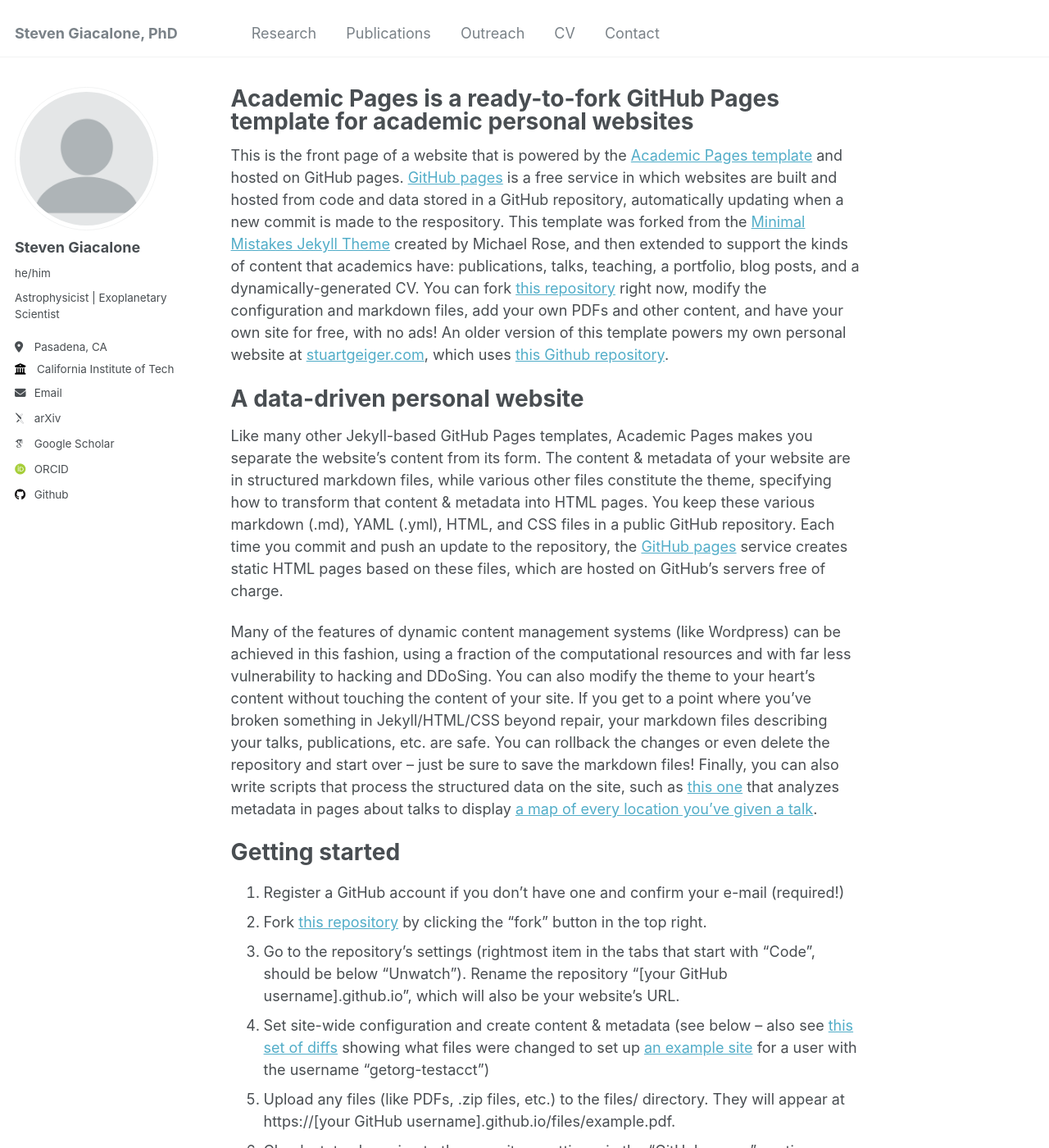
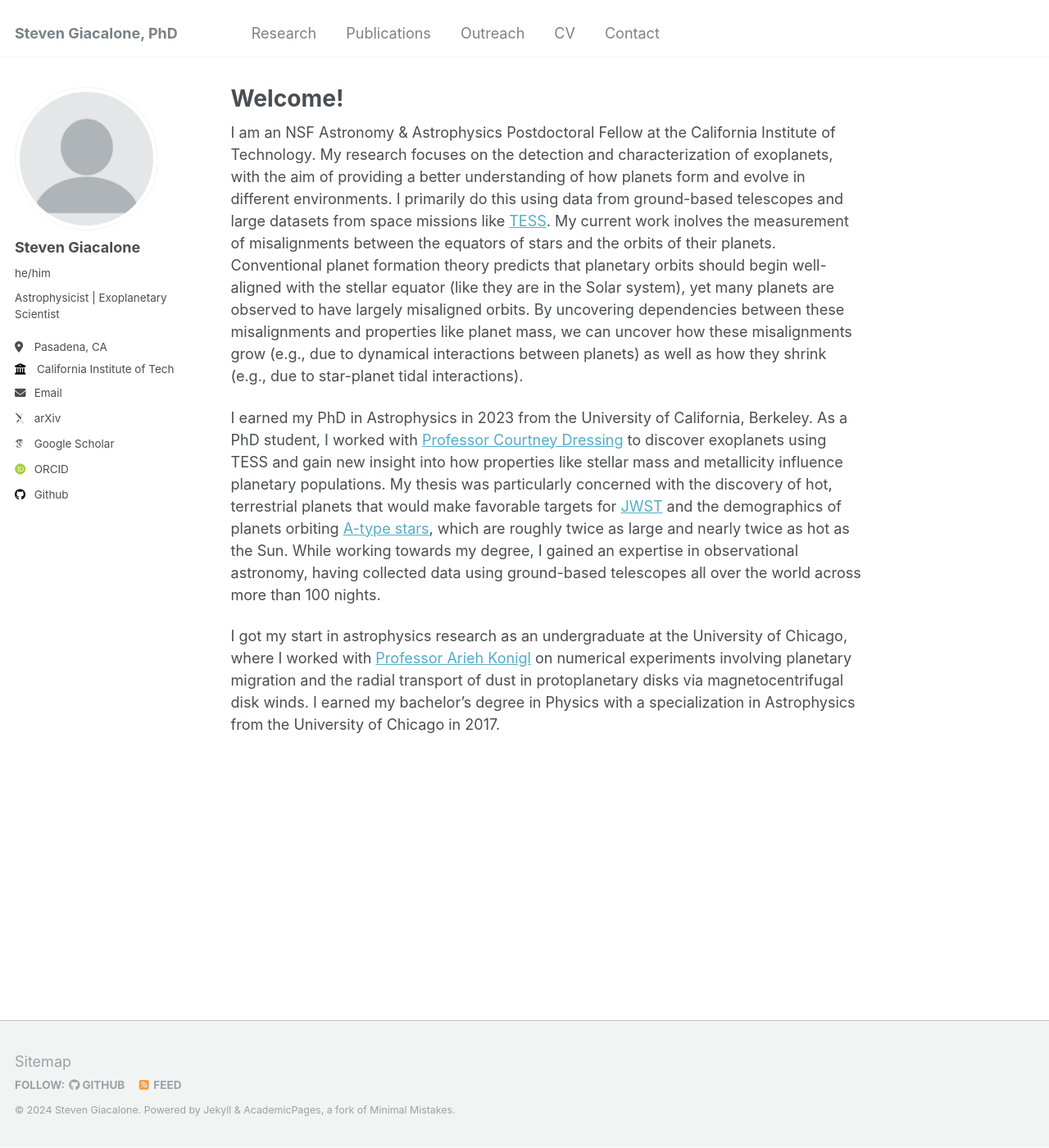
Before and after one commit to stevengiacalone/stevengiacalone.github.io, a Jekyll site: the page built from _pages/about.md, in a window 1280 px wide and 1400 px high. Shown: the whole window at 82% size. Built offline with Jekyll 4.4.1, drawn with Linux system fonts in a browser that asks for light colours; some web fonts are replaced; some of the changed text lies outside the part shown.

Commit message:
Update about.md

```diff
--- a/_pages/about.md
+++ b/_pages/about.md
@@ -1,49 +1,14 @@
 ---
 permalink: /
-title: "Academic Pages is a ready-to-fork GitHub Pages template for academic personal websites"
+title: "Welcome!"
 author_profile: true
 redirect_from:
   - /about/
   - /about.html
 ---
 
-This is the front page of a website that is powered by the [Academic Pages template](https://github.com/academicpages/academicpages.github.io) and hosted on GitHub pages. [GitHub pages](https://pages.github.com) is a free service in which websites are built and hosted from code and data stored in a GitHub repository, automatically updating when a new commit is made to the respository. This template was forked from the [Minimal Mistakes Jekyll Theme](https://mmistakes.github.io/minimal-mistakes/) created by Michael Rose, and then extended to support the kinds of content that academics have: publications, talks, teaching, a portfolio, blog posts, and a dynamically-generated CV. You can fork [this repository](https://github.com/academicpages/academicpages.github.io) right now, modify the configuration and markdown files, add your own PDFs and other content, and have your own site for free, with no ads! An older version of this template powers my own personal website at [stuartgeiger.com](http://stuartgeiger.com), which uses [this Github repository](https://github.com/staeiou/staeiou.github.io).
+I am an NSF Astronomy & Astrophysics Postdoctoral Fellow at the California Institute of Technology. My research focuses on the detection and characterization of exoplanets, with the aim of providing a better understanding of how planets form and evolve in different environments. I primarily do this using data from ground-based telescopes and large datasets from space missions like [TESS](https://exoplanets.nasa.gov/tess/). My current work inolves the measurement of misalignments between the equators of stars and the orbits of their planets. Conventional planet formation theory predicts that planetary orbits should begin well-aligned with the stellar equator (like they are in the Solar system), yet many planets are observed to have largely misaligned orbits. By uncovering dependencies between these misalignments and properties like planet mass, we can uncover how these misalignments grow (e.g., due to dynamical interactions between planets) as well as how they shrink (e.g., due to star-planet tidal interactions).
 
-A data-driven personal website
-======
-Like many other Jekyll-based GitHub Pages templates, Academic Pages makes you separate the website's content from its form. The content & metadata of your website are in structured markdown files, while various other files constitute the theme, specifying how to transform that content & metadata into HTML pages. You keep these various markdown (.md), YAML (.yml), HTML, and CSS files in a public GitHub repository. Each time you commit and push an update to the repository, the [GitHub pages](https://pages.github.com/) service creates static HTML pages based on these files, which are hosted on GitHub's servers free of charge.
+I earned my PhD in Astrophysics in 2023 from the University of California, Berkeley. As a PhD student, I worked with [Professor Courtney Dressing](https://w.astro.berkeley.edu/~dressing/) to discover exoplanets using TESS and gain new insight into how properties like stellar mass and metallicity influence planetary populations. My thesis was particularly concerned with the discovery of hot, terrestrial planets that would make favorable targets for [JWST](https://science.nasa.gov/mission/webb/) and the demographics of planets orbiting [A-type stars](https://en.wikipedia.org/wiki/A-type_main-sequence_star), which are roughly twice as large and nearly twice as hot as the Sun. While working towards my degree, I gained an expertise in observational astronomy, having collected data using ground-based telescopes all over the world across more than 100 nights.
 
-Many of the features of dynamic content management systems (like Wordpress) can be achieved in this fashion, using a fraction of the computational resources and with far less vulnerability to hacking and DDoSing. You can also modify the theme to your heart's content without touching the content of your site. If you get to a point where you've broken something in Jekyll/HTML/CSS beyond repair, your markdown files describing your talks, publications, etc. are safe. You can rollback the changes or even delete the repository and start over -- just be sure to save the markdown files! Finally, you can also write scripts that process the structured data on the site, such as [this one](https://github.com/academicpages/academicpages.github.io/blob/master/talkmap.ipynb) that analyzes metadata in pages about talks to display [a map of every location you've given a talk](https://academicpages.github.io/talkmap.html).
-
-Getting started
-======
-1. Register a GitHub account if you don't have one and confirm your e-mail (required!)
-1. Fork [this repository](https://github.com/academicpages/academicpages.github.io) by clicking the "fork" button in the top right.
-1. Go to the repository's settings (rightmost item in the tabs that start with "Code", should be below "Unwatch"). Rename the repository "[your GitHub username].github.io", which will also be your website's URL.
-1. Set site-wide configuration and create content & metadata (see below -- also see [this set of diffs](http://archive.is/3TPas) showing what files were changed to set up [an example site](https://getorg-testacct.github.io) for a user with the username "getorg-testacct")
-1. Upload any files (like PDFs, .zip files, etc.) to the files/ directory. They will appear at https://[your GitHub username].github.io/files/example.pdf.
-1. Check status by going to the repository settings, in the "GitHub pages" section
-
-Site-wide configuration
-------
-The main configuration file for the site is in the base directory in [_config.yml](https://github.com/academicpages/academicpages.github.io/blob/master/_config.yml), which defines the content in the sidebars and other site-wide features. You will need to replace the default variables with ones about yourself and your site's github repository. The configuration file for the top menu is in [_data/navigation.yml](https://github.com/academicpages/academicpages.github.io/blob/master/_data/navigation.yml). For example, if you don't have a portfolio or blog posts, you can remove those items from that navigation.yml file to remove them from the header.
-
-Create content & metadata
-------
-For site content, there is one markdown file for each type of content, which are stored in directories like _publications, _talks, _posts, _teaching, or _pages. For example, each talk is a markdown file in the [_talks directory](https://github.com/academicpages/academicpages.github.io/tree/master/_talks). At the top of each markdown file is structured data in YAML about the talk, which the theme will parse to do lots of cool stuff. The same structured data about a talk is used to generate the list of talks on the [Talks page](https://academicpages.github.io/talks), each [individual page](https://academicpages.github.io/talks/2012-03-01-talk-1) for specific talks, the talks section for the [CV page](https://academicpages.github.io/cv), and the [map of places you've given a talk](https://academicpages.github.io/talkmap.html) (if you run this [python file](https://github.com/academicpages/academicpages.github.io/blob/master/talkmap.py) or [Jupyter notebook](https://github.com/academicpages/academicpages.github.io/blob/master/talkmap.ipynb), which creates the HTML for the map based on the contents of the _talks directory).
-
-**Markdown generator**
-
-I have also created [a set of Jupyter notebooks](https://github.com/academicpages/academicpages.github.io/tree/master/markdown_generator
-) that converts a CSV containing structured data about talks or presentations into individual markdown files that will be properly formatted for the Academic Pages template. The sample CSVs in that directory are the ones I used to create my own personal website at stuartgeiger.com. My usual workflow is that I keep a spreadsheet of my publications and talks, then run the code in these notebooks to generate the markdown files, then commit and push them to the GitHub repository.
-
-How to edit your site's GitHub repository
-------
-Many people use a git client to create files on their local computer and then push them to GitHub's servers. If you are not familiar with git, you can directly edit these configuration and markdown files directly in the github.com interface. Navigate to a file (like [this one](https://github.com/academicpages/academicpages.github.io/blob/master/_talks/2012-03-01-talk-1.md) and click the pencil icon in the top right of the content preview (to the right of the "Raw | Blame | History" buttons). You can delete a file by clicking the trashcan icon to the right of the pencil icon. You can also create new files or upload files by navigating to a directory and clicking the "Create new file" or "Upload files" buttons.
-
-Example: editing a markdown file for a talk
-![Editing a markdown file for a talk](/images/editing-talk.png)
-
-For more info
-------
-More info about configuring Academic Pages can be found in [the guide](https://academicpages.github.io/markdown/). The [guides for the Minimal Mistakes theme](https://mmistakes.github.io/minimal-mistakes/docs/configuration/) (which this theme was forked from) might also be helpful.
+I got my start in astrophysics research as an undergraduate at the University of Chicago, where I worked with [Professor Arieh Konigl](https://astro.uchicago.edu/people/arieh-konigl.php) on numerical experiments involving planetary migration and the radial transport of dust in protoplanetary disks via magnetocentrifugal disk winds. I earned my bachelor's degree in Physics with a specialization in Astrophysics from the University of Chicago in 2017.
```
